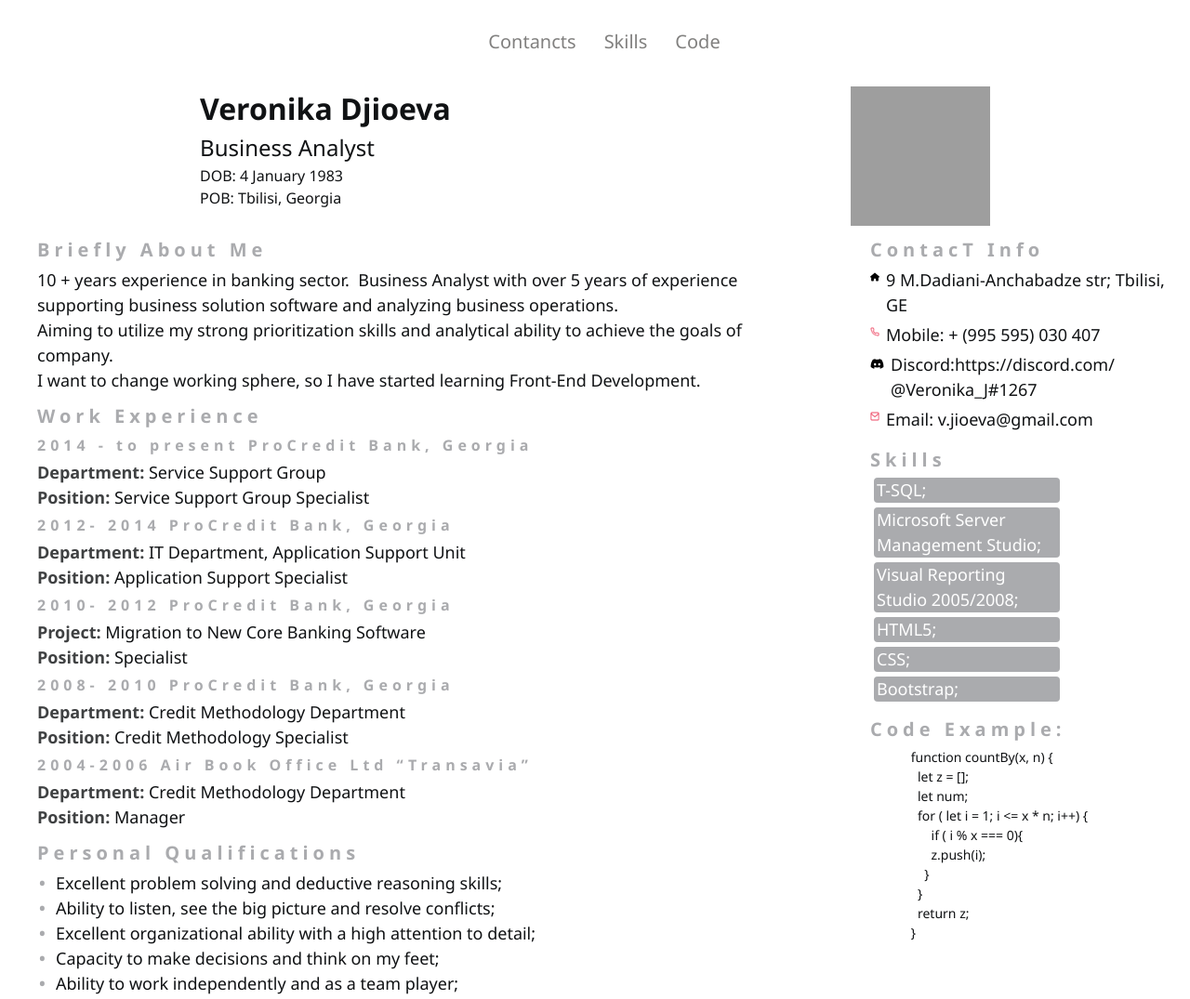
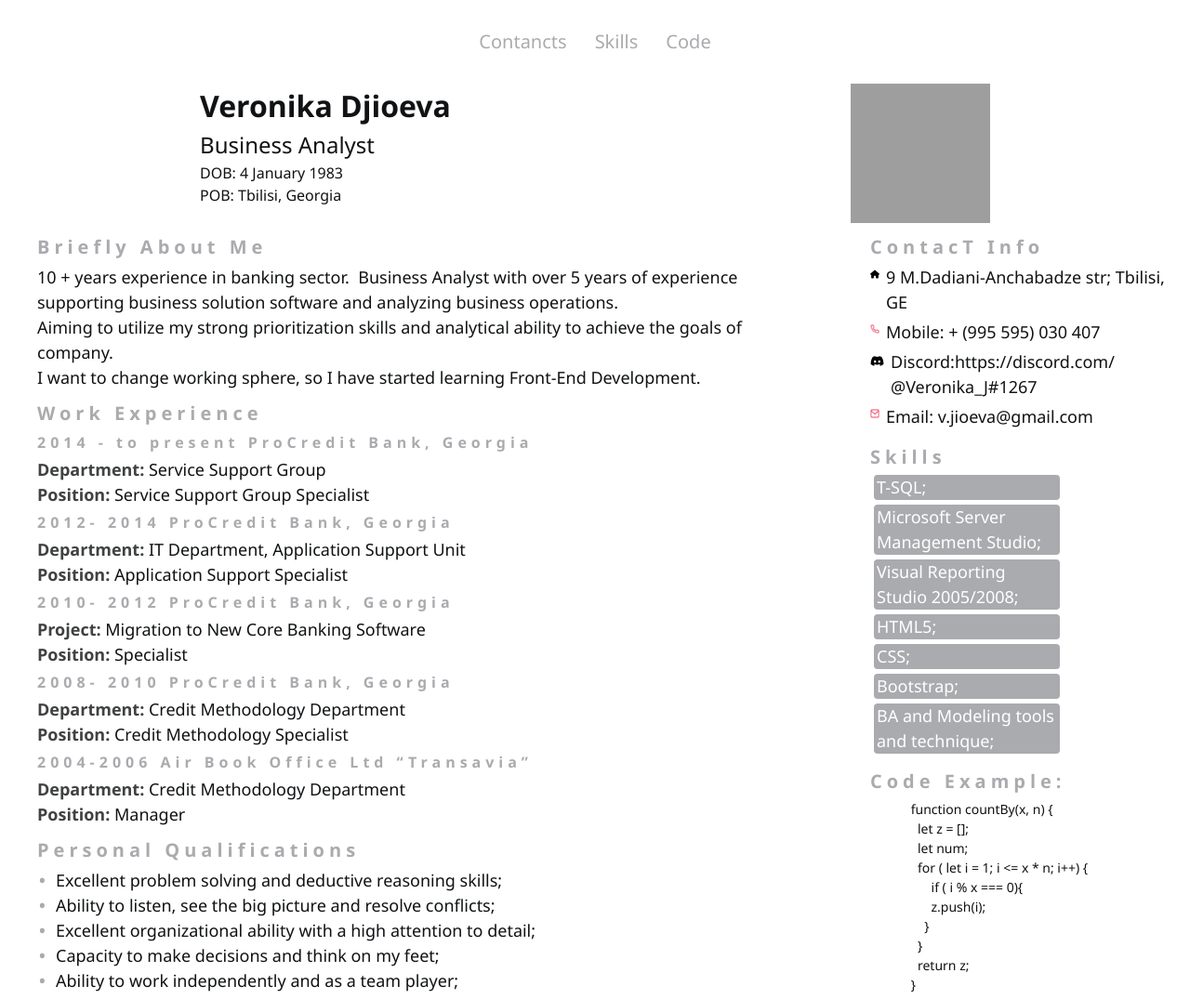
Before and after one commit to VeronikaJioti/rsschool-cv, a plain HTML site: page index.html in a window 1280 px wide. Shown: the top 1075 px of the page at 93% size. Drawn offline with Linux system fonts and the light colour scheme; grey boxes are pictures that could not be loaded; some icons are missing.

Commit message:
fix: semantic errors

```diff
--- a/index.html
+++ b/index.html
@@ -103,12 +103,15 @@
       </div>
       <div id="skills" class="skills">
         <h2 class="section-title">Skills</h2>
-        <p class="bullet">T-SQL;</p>
-        <p class="bullet">Microsoft Server Management Studio;</p>
-        <p class="bullet">Visual Reporting Studio 2005/2008;</p>
-        <p class="bullet">HTML5;</p>
-        <p class="bullet">CSS;</p>
-        <p class="bullet">Bootstrap;</p>
+        <ul>
+          <li class="bullet">T-SQL;</li>
+          <li class="bullet">Microsoft Server Management Studio;</li>
+          <li class="bullet">Visual Reporting Studio 2005/2008;</li>
+          <li class="bullet">HTML5;</li>
+          <li class="bullet">CSS;</li>
+          <li class="bullet">Bootstrap;</li>
+          <li class="bullet">BA and Modeling tools and technique;</li>
+        </ul>
       </div>
       <div id="code" class="code">
         <h2 class="section-title">Code Example:</h2>
--- a/style.css
+++ b/style.css
@@ -134,7 +134,7 @@ body {
   font-style: normal;
   font-weight: 500;
   font-size: 20px;
-  color: #81807F;
+  color: #AAABAE;
   transition: 0.5s;
 }
 
@@ -172,22 +172,13 @@ span {
   opacity: 0.8;
 }
 
-ul {
+.personal ul, .certificate ul, .languages ul {
   margin-left: 20px;
   padding-bottom: 3px;
   list-style: none;
 }
 
-.personal ul li::before {
-  content: "\2022";
-  color:#AAABAE;
-  font-weight: bold;
-  display: inline-block;
-  width: 1em;
-  margin-left: -1em;
-}
-
-.certificate ul li::before {
+.personal ul li::before, .certificate ul li::before, .languages ul li::before{
   content: "\2022";
   color:#AAABAE;
   font-weight: bold;
```
